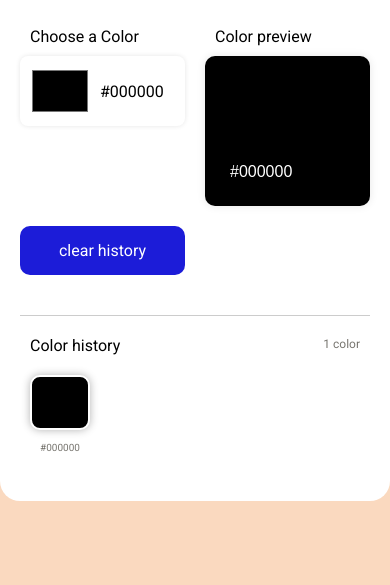
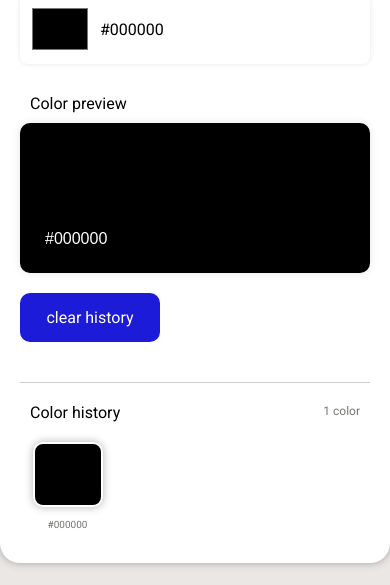
Before and after one commit to yasinMHB1/JavaScript, a plain HTML site: page Exercise_36/index.html in a window 390 px wide. Shown: the part 259-844 px from the top of the page. Drawn offline with Linux system fonts and the light colour scheme.

Commit message:
i made the page responsive

```diff
--- a/Exercise_36/style.css
+++ b/Exercise_36/style.css
@@ -8,7 +8,7 @@
 }
 
 body{
-    background-color:  #fad9bf;
+    background-color:  #eae7e5;
     display: flex;
     justify-content: center;
     align-items: center;
@@ -21,6 +21,7 @@ body{
     width:600px;
     padding: 20px;
     background-color: white;
+    box-shadow: 0px 0px 8px rgba(0, 0, 0, 0.3);
     border-radius: 20px;
 }
 
@@ -194,3 +195,34 @@ label, input[type='color']{
 #clear-btn:active{
     background-color: #121272;
 }
+
+
+@media (max-width:680px){
+    .box-container{
+        width: 450px;
+    }
+
+    .color-history{
+        grid-template-columns: repeat(4,1fr);
+    }
+
+    .previos-color{
+        width: 70px;
+        height: 65px;
+    }
+}
+
+@media (max-width:480px) {
+    .box-container{
+        width: 400px;
+    }
+
+    .grid-container{
+
+        grid-template-columns: 1fr;
+    }
+
+    #clear-btn{
+        width:40%;
+    }
+}
```
